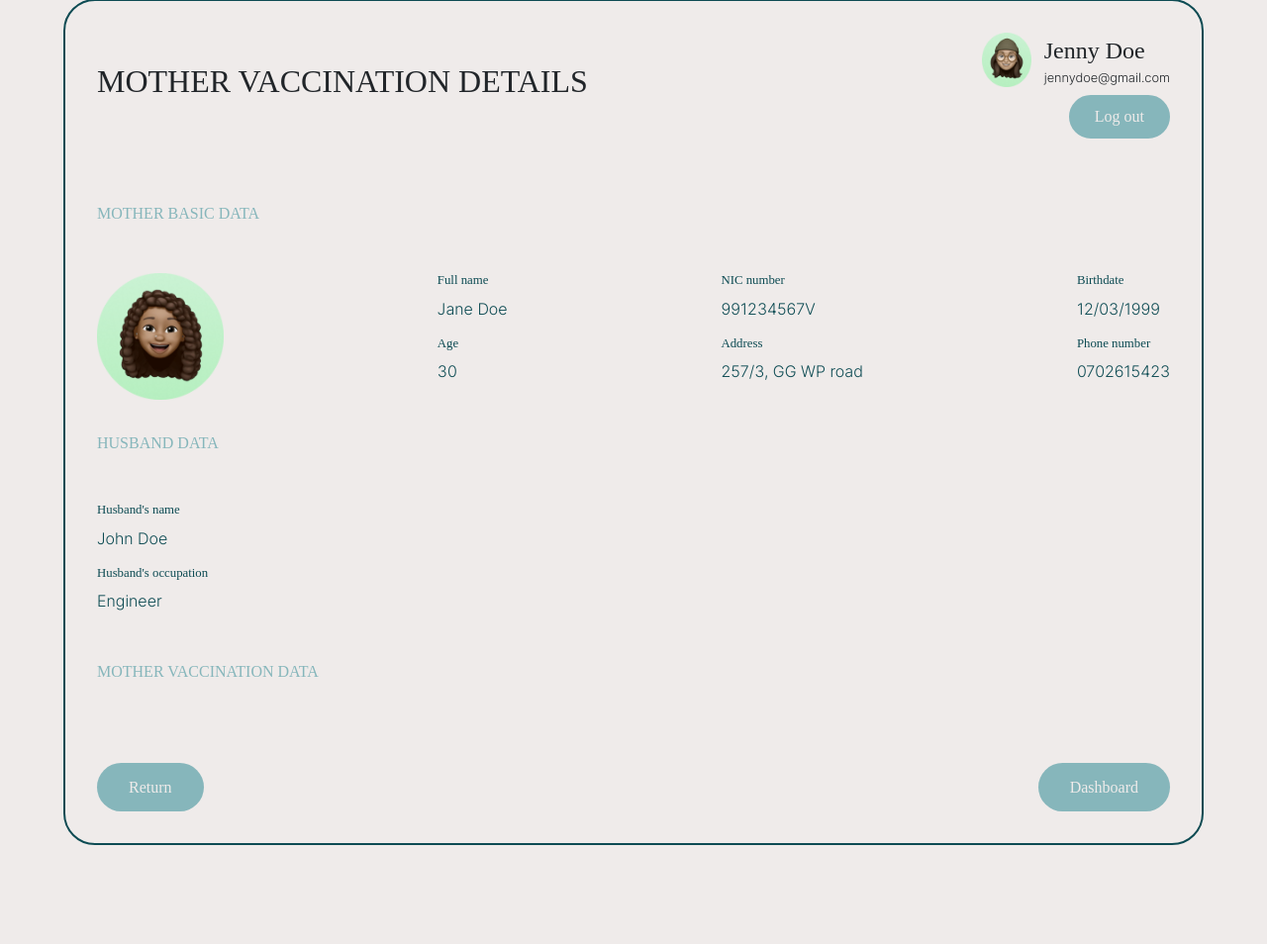
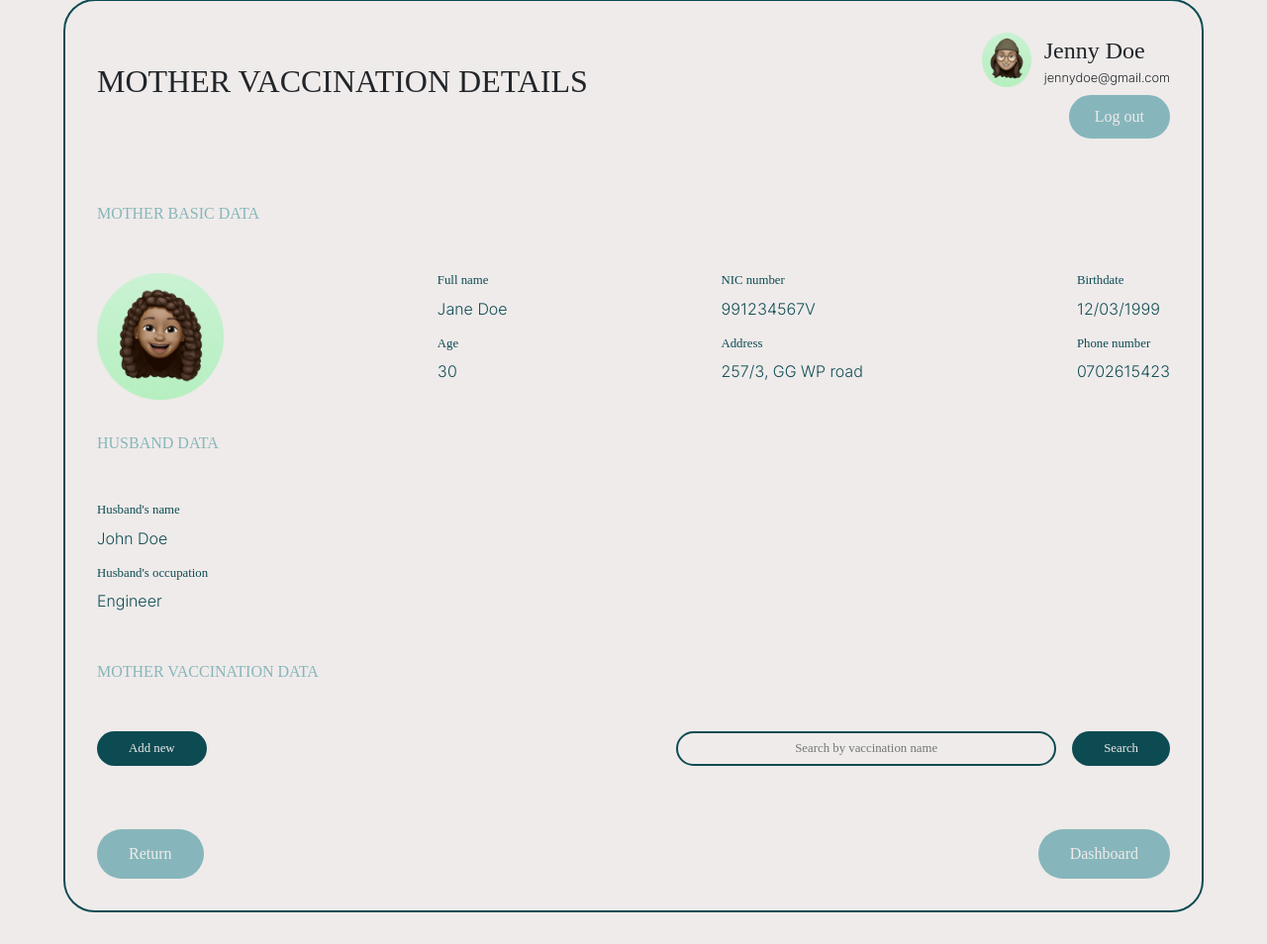
Before and after one commit to MalithGihan/Baby-Bloom-Maternity-Clinic-System, a PHP site: page /assets/pages/mw-vaccination-details.php in a window 1280 px wide. Shown: the part 161-1115 px from the top of the page at 99% size. Before the commit the page ends 1015 px from the top, so only its background shows below. Run offline with PHP 8.4, Linux system fonts and the light colour scheme; some web fonts are replaced.

Commit message:
added vaccination report form hide and appear functions

```diff
--- a/assets/pages/mw-vaccination-details.php
+++ b/assets/pages/mw-vaccination-details.php
@@ -56,7 +56,82 @@
                 font-size:1rem;
                 color:var(--light-txt);
             }
-
+            .add-report-btn,#vaccine-search-btn{
+                font-family: 'Inter-Bold';
+                font-size:0.8rem;
+                background-color:var(--light-txt);
+                color:var(--bg);
+                border:0px;
+                border-radius:10rem;
+                padding:0.5rem 2rem;
+                transition:0.6s;
+            }
+            .add-report-btn:hover,#vaccine-search-btn:hover{
+                background-color:var(--dark-txt);
+                transition:0.6s;
+            }
+            .report-search-continer{
+                gap:1rem;
+            }
+            #vaccine-name-search{
+                font-family: 'Inter-Bold';
+                font-size:0.8rem;
+                color:var(--light-txt);
+                outline:none;
+                background-color:var(--bg);
+                border:2px solid var(--light-txt);
+                border-radius:10rem;
+                width:30vw;
+                text-align: center;
+            }
+            #add-report-form{
+                display:none;
+            }
+            #add-report-form,.add-vaccine-form-row{
+                gap:1rem;
+            }
+            #add-report-form input{
+                font-family: 'Inter-Light';
+                font-size:1rem;
+                color:var(--light-txt);
+                outline:none;
+                background-color:var(--bg);
+                border:2px solid var(--light-txt);
+                border-radius:10rem;
+                width:50%;
+                text-align: center;
+                padding:0.5rem 0rem;
+            }
+            .add-vaccine-record-btn{
+                font-family: 'Inter-Bold' !important;
+                font-size:1rem !important;
+                background-color:var(--light-txt) !important;
+                color:var(--bg) !important;
+                border:0px !important;
+                border-radius:10rem !important;
+                padding:0.5rem 0rem !important;
+                width:20% !important;
+                transition:0.6s !important;
+            }
+            .add-vaccine-record-btn:hover{
+                background-color:var(--dark-txt) !important;
+                transition:0.6s;
+            }
+            .frm-close-btn{
+                font-family: 'Inter-Bold';
+                font-size:1rem;
+                background-color:var(--dark-txt);
+                color:var(--bg);
+                border:0px;
+                border-radius:10rem;
+                padding:0.5rem 0rem;
+                width:20%;
+                text-align: center;
+                transition:0.6s;
+            }
+            .frm-close-btn:hover{
+                cursor: pointer;
+            }
 
         </style>
     </head>
@@ -144,6 +219,31 @@
                 <div class="report-row d-flex">
                     <p class="row-title">MOTHER VACCINATION DATA</p>
                 </div>
+                <div class="report-row d-flex">
+                    <button class="add-report-btn" id="add-report-btn">Add new</button>
+                    <form class="report-search-continer d-flex">
+                        <input type="text" id="vaccine-name-search" name="vaccine-name" placeholder="Search by vaccination name" required>
+                        <input type="submit" value="Search" id="vaccine-search-btn">
+                    </form>
+                </div>
+                <form action="add-vaccine.php" method="POST" class="report-row flex-column" id="add-report-form">
+                    <div class="add-vaccine-form-row d-flex flex-row">
+                        <input type="text" id="vaccine-name" name="vaccine-name" placeholder="Enter vaccine name" required>
+                        <input type="date" id="vaccine-date" name="vaccine-date" placeholder="Enter vaccinated date" required>
+                    </div>
+                    <div class="add-vaccine-form-row d-flex flex-row">
+                        <input type="text" id="vaccine-batch" name="vaccine-batch" placeholder="Enter vaccine batch number" required>
+                        <input type="text" id="mama-nic" name="mama-nic" placeholder="Enter mother's NIC" required>
+                    </div>
+                    <div class="add-vaccine-form-row d-flex flex-row">
+                        <input type="text" id="vaccine-approved" name="vaccine-approved" placeholder="Who approved the vaccine?" required>
+                        <input type="text" id="vaccine-doneby" name="vaccine-doneby" placeholder="Who done the vaccination?" required>
+                    </div>
+                    <div class="add-vaccine-form-row d-flex flex-row">
+                        <div class="frm-close-btn" id="frm-close-btn">Cancel</div>
+                        <input type="submit" value="Add" class="add-vaccine-record-btn">
+                    </div>
+                </form>
             </div>
             <div class="main-footer d-flex flex-row justify-content-between">
                 <a href="../pages/mw-health-details.php">
@@ -157,6 +257,17 @@
     </div>
 
     <script>
+        var addRecordBtn = document.getElementById("add-report-btn");
+        var hideRecordBtn = document.getElementById("frm-close-btn");
+        var recordForm = document.getElementById("add-report-form");
+
+        addRecordBtn.addEventListener("click",function(){
+            recordForm.style.display = "flex";
+            console.log("GG");
+        })
+        hideRecordBtn.addEventListener("click",function(){
+            recordForm.style.display = "none";
+        })
     </script>
 </body>
 </html>
```
